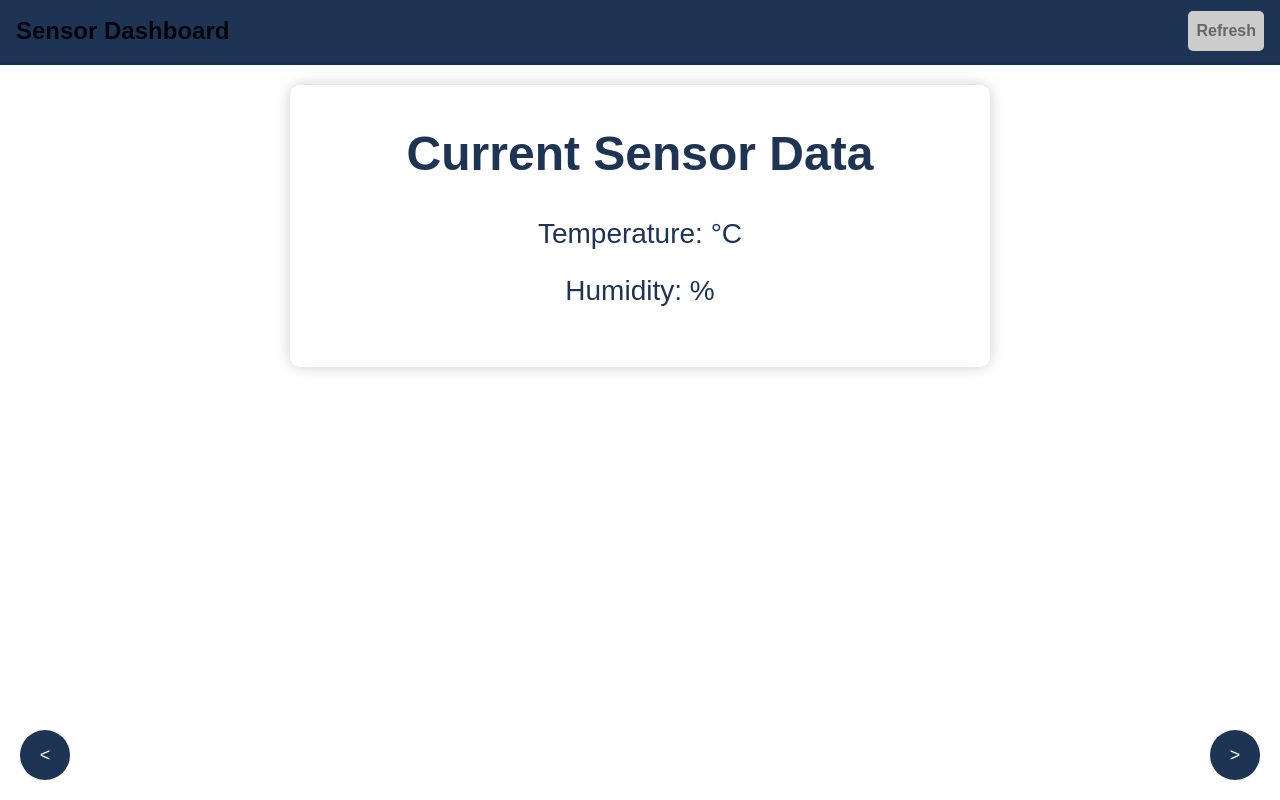
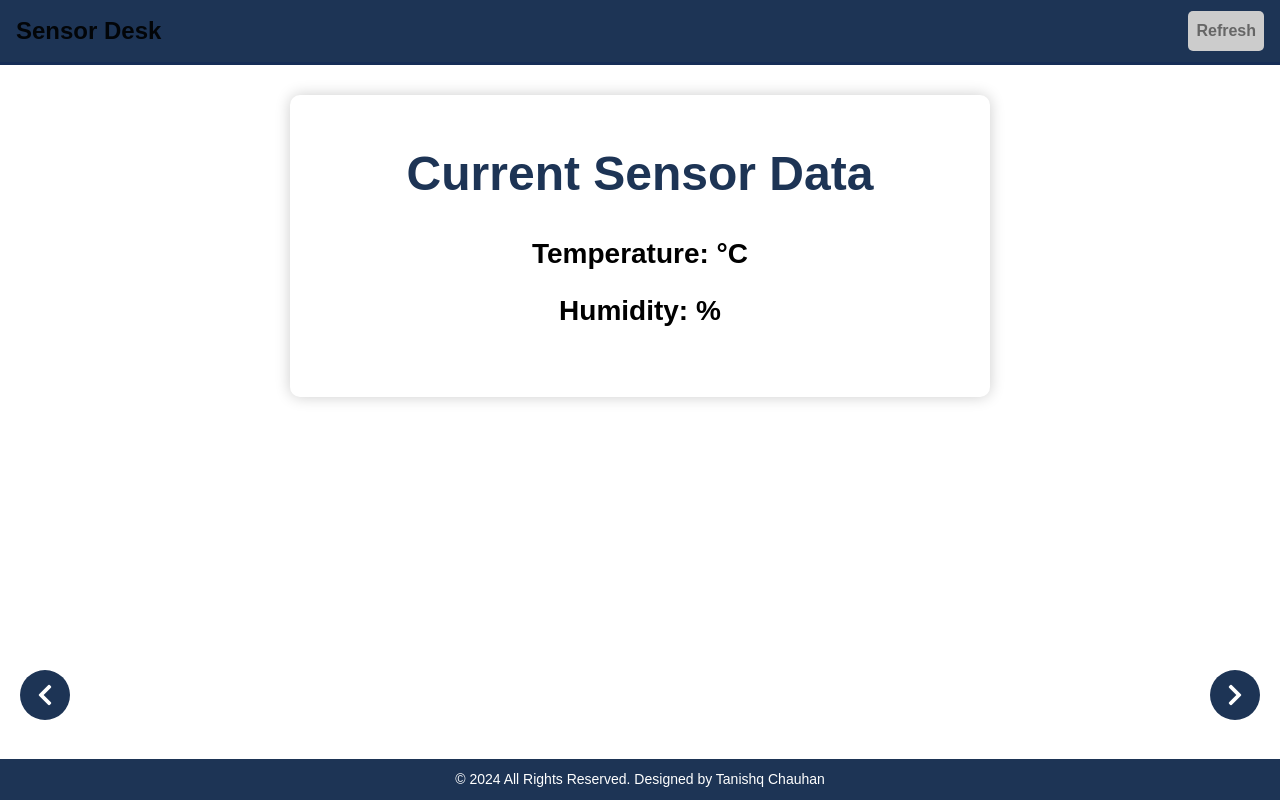
Before and after one commit to TanishqChauhan3/Sensor-Data-Generator, a plain HTML site: page src/index.html in a window 1280 px wide. Drawn offline with nearby package versions, Linux system fonts and the light colour scheme; no server answers.

Commit message:
Update index.html

```diff
--- a/src/index.html
+++ b/src/index.html
@@ -1,10 +1,10 @@
-<!DOCTYPE html>
-<html lang="en">
+<html>
 <head>
     <meta charset="UTF-8">
     <meta name="viewport" content="width=device-width, initial-scale=1.0">
     <title>Sensor Data Dashboard</title>
     <link href="https://stackpath.bootstrapcdn.com/bootstrap/4.5.2/css/bootstrap.min.css" rel="stylesheet">
+    <link href="https://cdnjs.cloudflare.com/ajax/libs/font-awesome/5.15.4/css/all.min.css" rel="stylesheet">
     <style>
         body {
             font-family: Arial, sans-serif;
@@ -83,20 +83,19 @@
         .container {
             width: 100%;
             max-width: 700px;
-            padding: 40px;
+            padding: 50px;
             border-radius: 10px;
             box-shadow: 0 0 15px rgba(0, 0, 0, 0.2);
             text-align: center;
             transition: transform 0.3s ease, box-shadow 0.3s ease;
-            margin-top: 20px;
+            margin-top: 30px;
             position: relative;
             z-index: 1;
-            /* Adding a transition for movement */
-            transform: translateX(0);
+            transform: scale(1);
         }
 
         .container:hover {
-            transform: scale(1.02);
+            transform: scale(1.1);
             box-shadow: 0 0 25px rgba(0, 0, 0, 0.3);
         }
 
@@ -109,7 +108,8 @@
 
         .data p {
             font-size: 28px;
-            color: #1d3455;
+            font-weight: bold;
+            color: #000;
             margin-bottom: 15px;
             transition: all 0.3s ease;
         }
@@ -124,10 +124,9 @@
             color: #000;
         }
 
-        /* Styling for swipe buttons */
         .swipe-buttons {
             position: absolute;
-            bottom: 20px;
+            bottom: 80px;
             width: 100%;
             display: flex;
             justify-content: space-between;
@@ -143,22 +142,39 @@
             display: flex;
             align-items: center;
             justify-content: center;
-            font-size: 18px;
+            font-size: 24px;
             cursor: pointer;
             transition: background-color 0.3s ease;
             text-align: center;
+        }
+
+        .swipe-button:hover {
+            background-color: #162d56;
+        }
+
+        .footer {
+            background-color: #1d3455;
+            color: #fff;
+            text-align: center;
+            padding: 10px 0;
+            position: absolute;
+            bottom: 0;
+            width: 100%;
+        }
+
+        .footer span {
+            font-size: 14px;
         }
     </style>
 </head>
 <body>
     <video id="background-video" autoplay muted loop>
         <source id="video-source" src="" type="video/mp4">
-        Your browser does not support the video tag.
     </video>
     <img id="background-gif" src="" alt="Background GIF">
 
     <nav class="navbar navbar-expand-lg navbar-light">
-        <a class="navbar-brand" href="#">Sensor Dashboard</a>
+        <a class="navbar-brand" href="#">Sensor Desk</a>
         <div class="navbar-nav ml-auto">
             <a class="nav-link" href="#" onclick="fetchData(event)">Refresh</a>
         </div>
@@ -174,9 +190,13 @@
 
     <!-- Swipe buttons -->
     <div class="swipe-buttons">
-        <div class="swipe-button left" onclick="moveContainer(-100)"><</div>
-        <div class="swipe-button right" onclick="moveContainer(100)">></div>
+        <div class="swipe-button" onclick="moveContainer(-100)"><i class="fas fa-chevron-left"></i></div>
+        <div class="swipe-button" onclick="moveContainer(100)"><i class="fas fa-chevron-right"></i></div>
     </div>
+
+    <footer class="footer">
+        <span>© 2024 All Rights Reserved. Designed by Tanishq Chauhan</span>
+    </footer>
 
     <script src="https://code.jquery.com/jquery-3.5.1.min.js"></script>
     <script src="https://stackpath.bootstrapcdn.com/bootstrap/4.5.2/js/bootstrap.bundle.min.js"></script>
```
